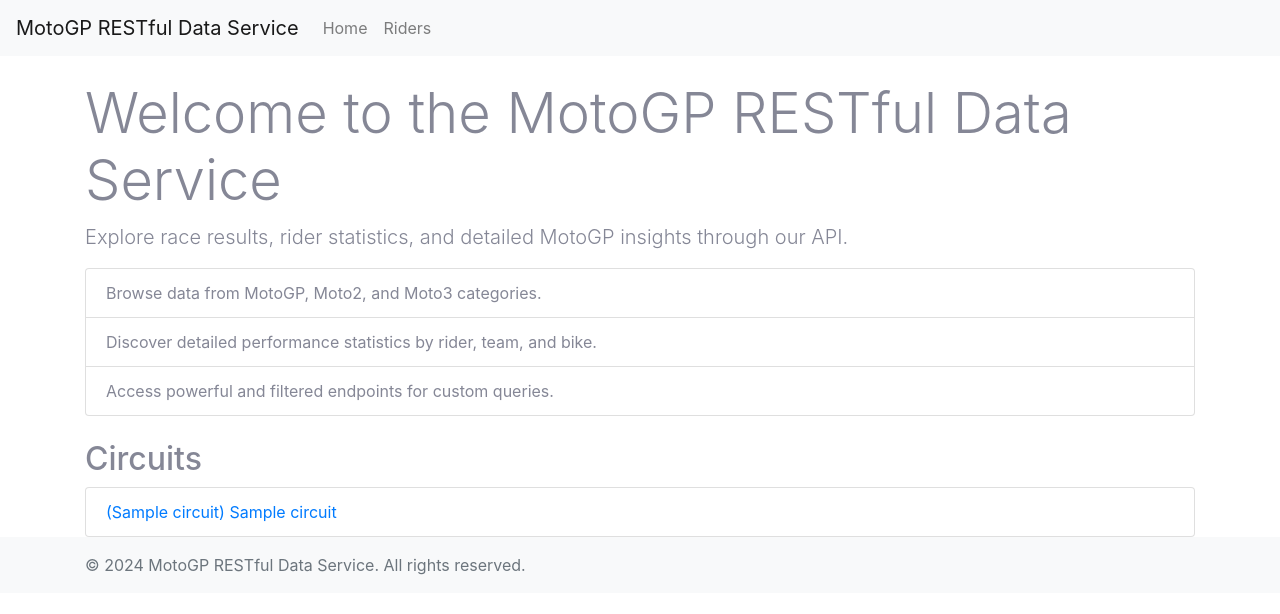
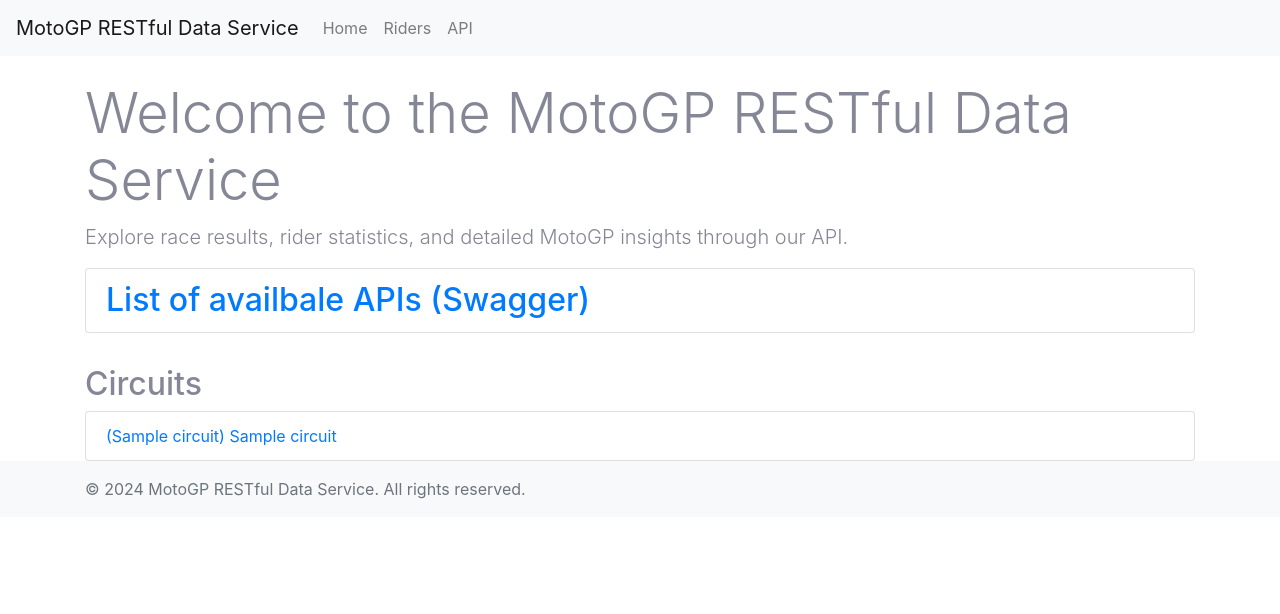
Before and after one commit to Pavelosky/GP_stats---AWD-midterm-project, a Django app: template mrds/templates/index.html in a window 1280 px wide. Shown: the top 614 px of the page. Run offline with Django 5.2, Linux system fonts and the light colour scheme; the template is opened without the code that fills it: most values are stand-ins (such as "Sample title", 1, 10 or a date in 2020); some libraries are stand-ins or nearby versions.

Commit message:
added swagger

```diff
--- a/GP_stats/settings.py
+++ b/GP_stats/settings.py
@@ -32,6 +32,7 @@ ALLOWED_HOSTS = []
 
 INSTALLED_APPS = [
     "rest_framework",
+    'drf_yasg',
     "mrds.apps.MrdsConfig",
     "django.contrib.admin",
     "django.contrib.auth",
--- a/mrds/templates/header.html
+++ b/mrds/templates/header.html
@@ -9,6 +9,9 @@
         <li class="nav-item">
           <a class="nav-link" href="{% url 'riders' %}">Riders</a>
         </li>
+        <li class="nav-item">
+          <a class="nav-link" href="{% url 'schema-swagger-ui' %}">API</a>
+        </li>
       </ul>
     </div>
   </nav>
--- a/mrds/templates/index.html
+++ b/mrds/templates/index.html
@@ -7,9 +7,7 @@
   <h1 class="display-4">Welcome to the MotoGP RESTful Data Service</h1>
   <p class="lead">Explore race results, rider statistics, and detailed MotoGP insights through our API.</p>
   <ul class="list-group">
-    <li class="list-group-item">Browse data from MotoGP, Moto2, and Moto3 categories.</li>
-    <li class="list-group-item">Discover detailed performance statistics by rider, team, and bike.</li>
-    <li class="list-group-item">Access powerful and filtered endpoints for custom queries.</li>
+    <h2 class="list-group-item"><a href="{% url 'schema-swagger-ui' %}">List of availbale APIs (Swagger)</a></h2>
   </ul>
   <h2 class="mt-4">Circuits</h2>
   <ul class="list-group">
```
Also changed, not shown: GP_stats/urls.py (+20 -1 lines).
